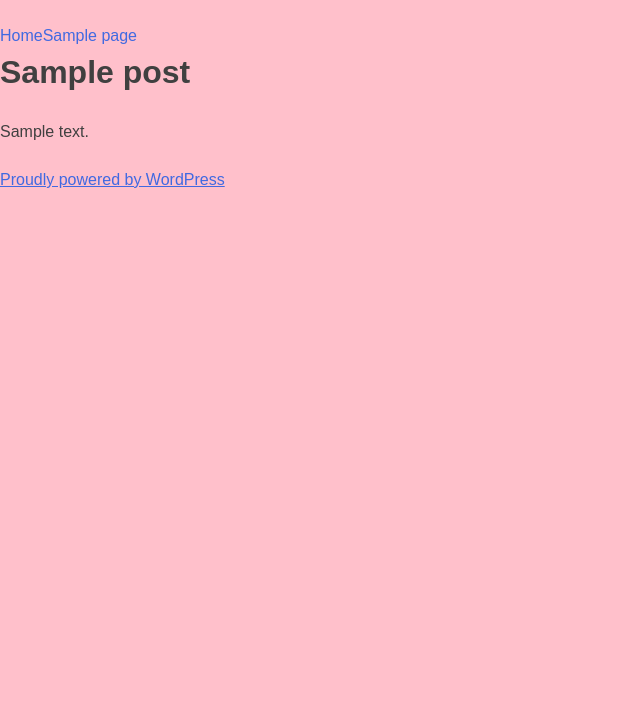
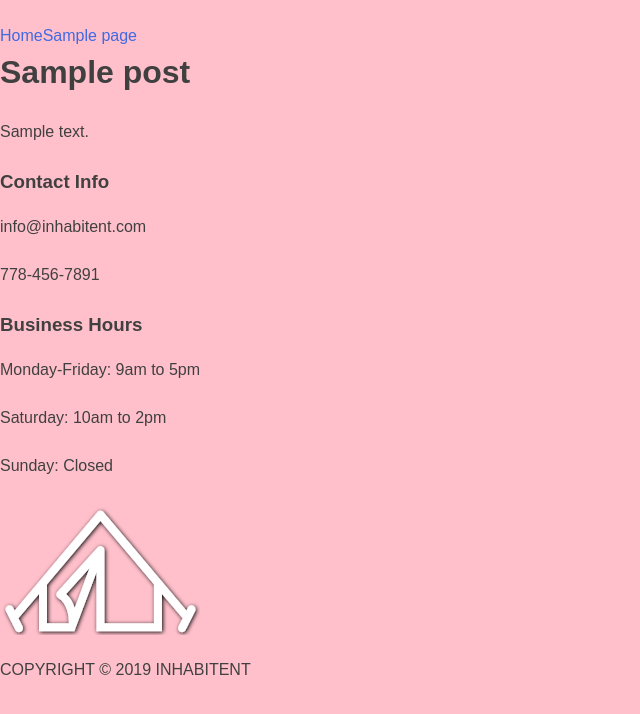
Before and after one commit to sarahellisfox/inhabitent, a WordPress theme: template themes/inhabitent/page.php in a window 1280 px wide. Shown: the top 714 px of the page, without its empty margins (0-640 px from the left). Run offline with PHP 8.4 and a stand-in for WordPress, Linux system fonts and the light colour scheme; the site name, menu and one post (Sample post) are stand-ins, and other content is empty; some libraries are stand-ins or nearby versions.

Commit message:
added footer and contact content

```diff
--- a/themes/inhabitent/footer.php
+++ b/themes/inhabitent/footer.php
@@ -1,22 +1,33 @@
-<?php
-/**
- * The template for displaying the footer.
- *
- * @package RED_Starter_Theme
- */
+</div><!-- #content -->
 
-?>
+	<footer id="site-footer" class="site-footer" role="contentinfo">
 
-			</div><!-- #content -->
+		<div class="div-contact">
+			<h3>Contact Info</h3>
+			<p>info@inhabitent.com</p>
+			<p>778-456-7891</p>
+			<!-- Social Media Icons  -->
+		</div>
 
-			<footer id="colophon" class="site-footer" role="contentinfo">
-				<div class="site-info">
-					<a href="<?php echo esc_url( 'https://wordpress.org/' ); ?>"><?php printf( esc_html( 'Proudly powered by %s' ), 'WordPress' ); ?></a>
-				</div><!-- .site-info -->
-			</footer><!-- #colophon -->
+		<div class="div-hours">
+			<h3>Business Hours</h3>
+			<p>Monday-Friday: 9am to 5pm</p>
+			<p>Saturday: 10am to 2pm</p>
+			<p>Sunday: Closed</p>
+		</div>
+
+		<div class="footer-logo">
+
+		</div>
+			<img src="/images/logos/inhabitent-logo-tent-white.svg">
+
+		<div class="footer-copyright">
+			<p>COPYRIGHT © 2019 INHABITENT</p>
+		</div>
+
+	</footer>
+
 		</div><!-- #page -->
-
-		<?php wp_footer(); ?>
 
 	</body>
 </html>
--- a/themes/inhabitent/gulpfile.js
+++ b/themes/inhabitent/gulpfile.js
@@ -70,7 +70,7 @@ gulp.task('browser-sync', function() {
   ];
 
   browserSync.init(files, {
-    proxy: 'localhost:8888/Inhabitant'
+    proxy: 'localhost:8888/inhabitent'
   });
 
   gulp.watch(files).on('change', browserSync.reload);
--- a/themes/inhabitent/package.json
+++ b/themes/inhabitent/package.json
@@ -2,7 +2,10 @@
   "name": "redstarter",
   "version": "1.1.0",
   "description": "A starter theme for RED students, based on Underscores.",
-  "dependencies": {},
+  "dependencies": {
+    "lodash": "^4.17.15",
+    "lodash.template": "^4.5.0"
+  },
   "devDependencies": {
     "babel-core": "^6.26.0",
     "babel-preset-env": "^1.6.1",
```
Also changed, not shown: themes/inhabitent/package-lock.json.
